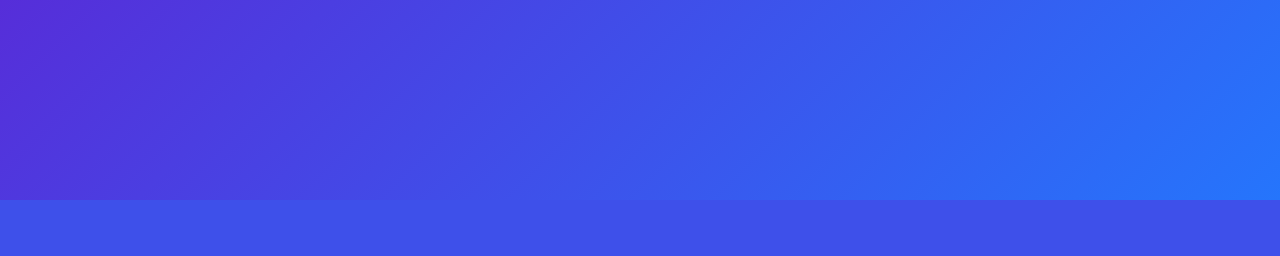
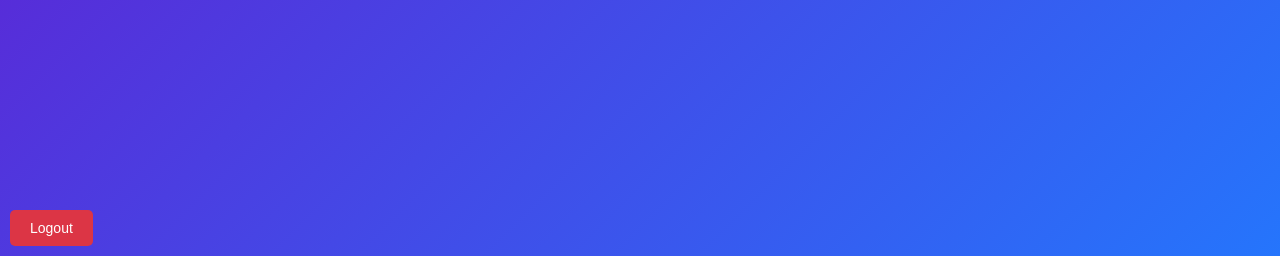
Before and after one commit to pasta-lover69/Password-Manager, a Flask app: page /profile in a window 1280 px wide. Shown: the part 600-856 px from the top of the page. Before the commit the page ends 800 px from the top, so only its background shows below. Run offline with Flask 3, Linux system fonts and the light colour scheme; the visitor is signed in with stand-in values (Sample User, id 1); parts of the project's set-up code (start-up, migrations or seed data) failed here and were passed over.

Commit message:
for logout rerouting

```diff
--- a/app.py
+++ b/app.py
@@ -112,9 +112,11 @@ def login():
     session['username'] = username
     return jsonify({"success": "Login successful."})
 
-@app.route("/logout", methods=["POST"])
+@app.route("/logout", methods=["GET", "POST"])
 def logout():
     session.clear()
+    if request.method == "GET":
+        return redirect(url_for('index'))
     return jsonify({"success": "Logged out successfully."})
 
 @app.route("/add", methods=["POST"])
--- a/static/style.css
+++ b/static/style.css
@@ -93,6 +93,21 @@ body {
   cursor: pointer;
   margin: 0 2px;
   transition: background 0.3s ease;
+}
+
+.logout-btn {
+    background-color: #dc3545;
+    color: white;
+    border: none;
+    padding: 10px 20px;
+    border-radius: 5px;
+    cursor: pointer;
+    font-size: 14px;
+    margin: 10px;
+}
+
+.logout-btn:hover {
+    background-color: #c82333;
 }
 
 /* Navigation */
--- a/templates/index.html
+++ b/templates/index.html
@@ -31,6 +31,7 @@
       <div class="footer">
         <p>Don't have an account? <a href="/signup">Sign up</a></p>
       </div>
+      <button id="logout-btn" onclick="logout()" class="logout-btn" style="display: none;">Logout</button>
     </div>
   </div>
   <script src="/static/main.js"></script>
--- a/templates/profile.html
+++ b/templates/profile.html
@@ -1,11 +1,14 @@
 <!DOCTYPE html>
 <html lang="en">
   <head>
-  <meta charset="UTF-8">
-  <meta name="viewport" content="width=device-width, initial-scale=1.0">
+    <meta charset="UTF-8" />
+    <meta name="viewport" content="width=device-width, initial-scale=1.0" />
     <title>Your Profile</title>
-  <link rel="stylesheet" href="/static/style.css">
-  <link href="https://fonts.googleapis.com/css2?family=Inter:wght@400;600&display=swap" rel="stylesheet">
+    <link rel="stylesheet" href="/static/style.css" />
+    <link
+      href="https://fonts.googleapis.com/css2?family=Inter:wght@400;600&display=swap"
+      rel="stylesheet"
+    />
   </head>
   <body>
     <nav class="navbar">
@@ -32,19 +35,29 @@
     {% block modals %}
     <div id="add-password-modal" class="modal">
       <div class="modal-content">
-      <span class="close-btn" onclick="closeModal('add-password-modal')">&times;</span>
+        <span class="close-btn" onclick="closeModal('add-password-modal')"
+          >&times;</span
+        >
         <h2>Add Password</h2>
         <div class="input-group">
           <label for="add-service">Service</label>
-        <input id="add-service" type="text" placeholder="Enter service name">
+          <input
+            id="add-service"
+            type="text"
+            placeholder="Enter service name"
+          />
         </div>
         <div class="input-group">
           <label for="add-username">Username</label>
-        <input id="add-username" type="text" placeholder="Enter username">
+          <input id="add-username" type="text" placeholder="Enter username" />
         </div>
         <div class="input-group">
           <label for="add-password">Password</label>
-        <input id="add-password" type="password" placeholder="Enter password">
+          <input
+            id="add-password"
+            type="password"
+            placeholder="Enter password"
+          />
         </div>
         <button class="btn-primary" onclick="addPassword()">Add</button>
       </div>
@@ -52,7 +65,9 @@
 
     <div id="get-password-modal" class="modal">
       <div class="modal-content">
-      <span class="close-btn" onclick="closeModal('get-password-modal')">&times;</span>
+        <span class="close-btn" onclick="closeModal('get-password-modal')"
+          >&times;</span
+        >
         <h2>Get Password</h2>
         <div class="input-group">
           <label for="get-service">Service</label>
@@ -60,13 +75,17 @@
         </div>
         <div class="input-group">
           <label for="get-username">Username</label>
-        <input id="get-username" type="text" placeholder="Enter username">
+          <input id="get-username" type="text" placeholder="Enter username" />
         </div>
         <button class="btn-primary" onclick="getPassword()">Get</button>
       </div>
     </div>
     {% endblock %}
 
+    <button id="logout-btn" onclick="logout()" class="logout-btn">
+      Logout
+    </button>
+
     <script src="/static/main.js"></script>
   </body>
 </html>
```
Lines whose indentation alone changed are shown as unchanged.
